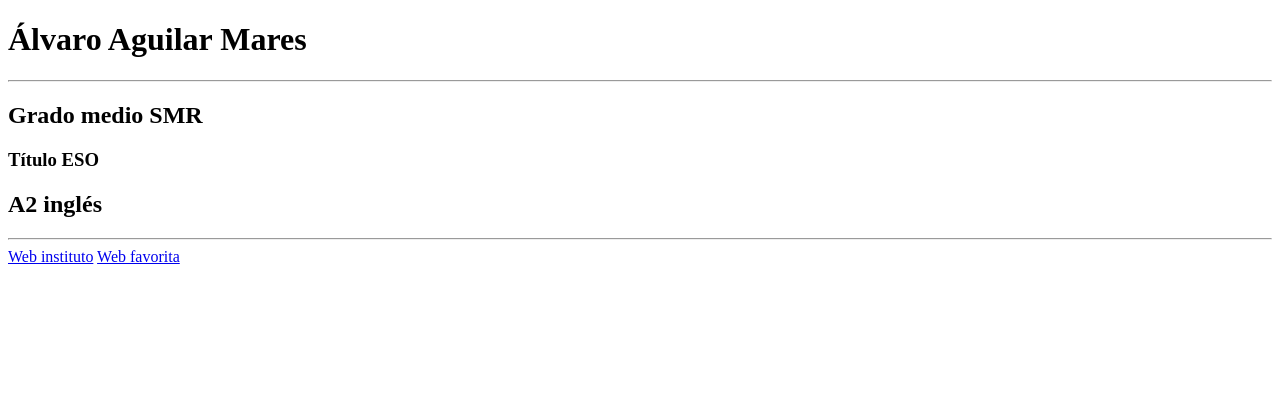
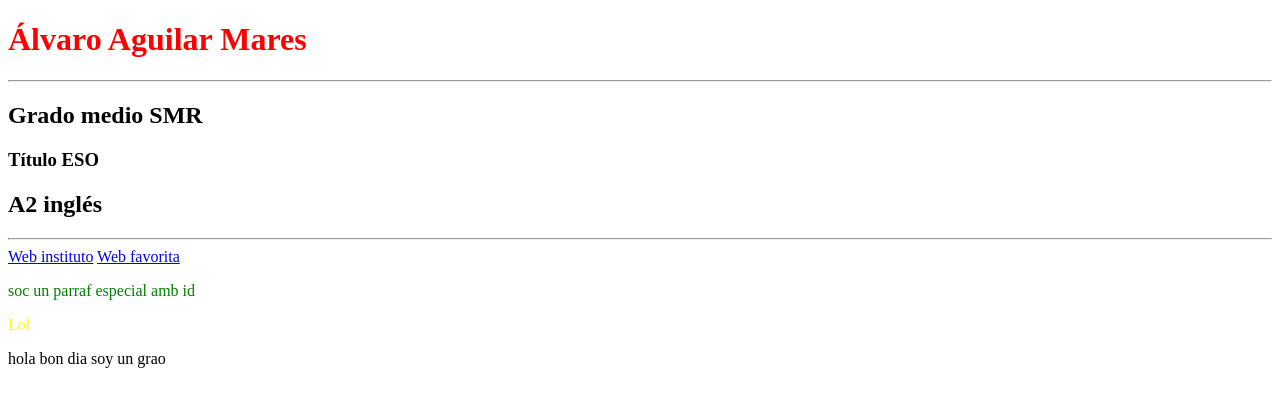
Before and after one commit to Alvarofpsmr/dijous, a plain HTML site: page index.html in a window 1280 px wide. Drawn offline with Linux system fonts and the light colour scheme.

Commit message:
muchos cambios

```diff
--- a/index.html
+++ b/index.html
@@ -21,6 +21,26 @@
 <a href="https://mestreacasa.gva.es/web/ieselgrao" target="_blank">Web instituto</a>
 <a href="https://www.yellowbanana.cat/" target="_blank">Web favorita</a>
 
+<!-- style -->
+<link rel="stylesheet" href="style.css">
+
+<!-- parrafo especial -->
+<p id="parraf_especial">soc un parraf especial amb id</p>
+<p id="parrafoespecial">Lol</p>
+
+<p>hola bon dia soy un grao</p>
+
+
+
+
+
+
+
+
+
+
+
+
 
 </body>
 </html>
--- /dev/null
+++ b/style.css
@@ -0,0 +1,15 @@
+/* pàrraf de color roig */
+h1{
+    color: red;
+}
+
+/* identificar id */
+
+p#parraf_especial{
+    color: green;
+}
+
+
+p#parrafoespecial{
+    color: yellow;
+}
```
